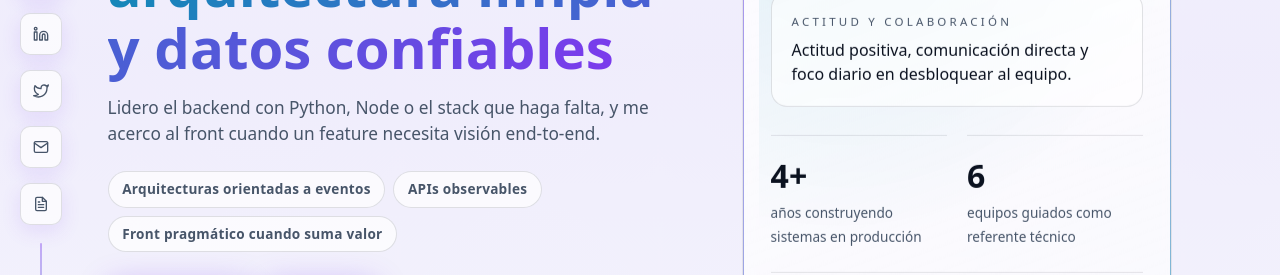
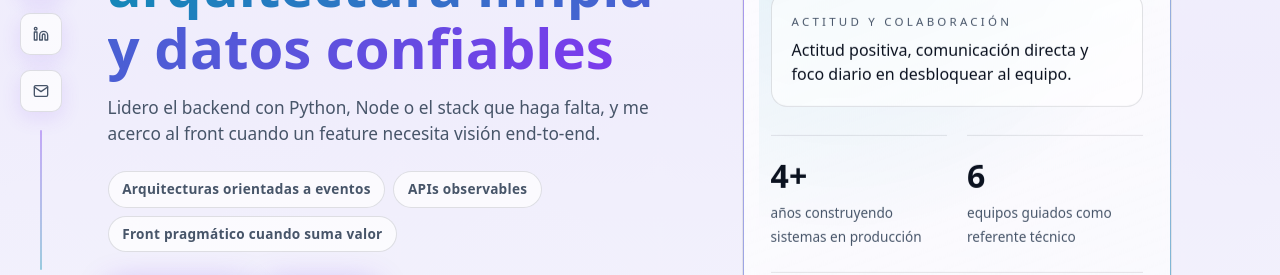
Before and after one commit to NicolasDuranGarces/portafolio, a React (Vite) app: page / in a window 1280 px wide. Shown: the part 339-614 px from the top of the page. Built offline with nearby package versions, Linux system fonts and the light colour scheme.

Commit message:
fix: update social links

```diff
--- a/src/components/SideRails.tsx
+++ b/src/components/SideRails.tsx
@@ -1,4 +1,4 @@
-import { FiGithub, FiLinkedin, FiMail, FiTwitter, FiFileText } from 'react-icons/fi'
+import { FiGithub, FiLinkedin, FiMail } from 'react-icons/fi'
 import { useLanguage } from './LanguageProvider'
 
 export function SideRails() {
@@ -10,11 +10,9 @@ function LeftRail() {
   return (
     <aside className="rail-left" aria-label={t('rails.socialAria')}>
       <span className="rail-tag" aria-label={t('rails.availableAria')}>{t('rails.available')}</span>
-      <a href="https://github.com/tu-usuario" target="_blank" rel="noreferrer" aria-label="GitHub" title="GitHub"><FiGithub /></a>
-      <a href="https://www.linkedin.com/in/tu-usuario/" target="_blank" rel="noreferrer" aria-label="LinkedIn" title="LinkedIn"><FiLinkedin /></a>
-      <a href="https://twitter.com/tu-usuario" target="_blank" rel="noreferrer" aria-label="Twitter" title="Twitter"><FiTwitter /></a>
-      <a href="mailto:correo@ejemplo.com" aria-label="Email" title="Email"><FiMail /></a>
-      <a href="/cv.pdf" aria-label="CV" title="CV" rel="nofollow"><FiFileText /></a>
+      <a href="https://github.com/NicolasDuranGarces" target="_blank" rel="noreferrer" aria-label="GitHub" title="GitHub"><FiGithub /></a>
+      <a href="https://www.linkedin.com/in/garcesnicolas/" target="_blank" rel="noreferrer" aria-label="LinkedIn" title="LinkedIn"><FiLinkedin /></a>
+      <a href="mailto:niduga@outlook.es" aria-label="Email" title="Email"><FiMail /></a>
       <span className="rail-line" aria-hidden />
     </aside>
   )
```
